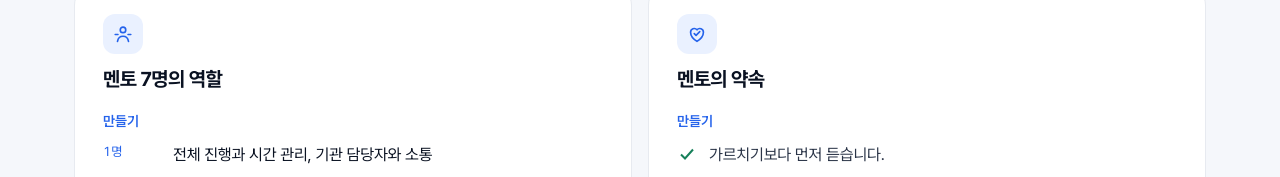
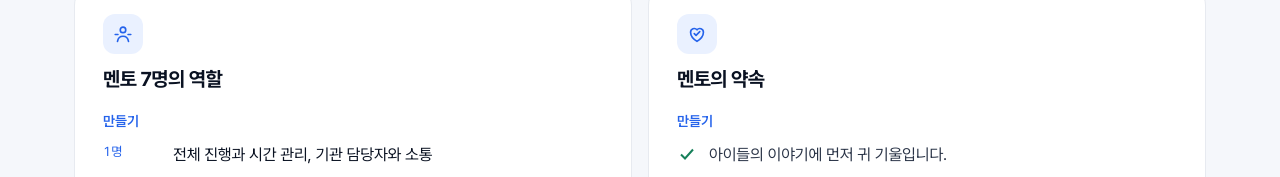
Before and after one commit to wjdtmddn8888-dot/edu-bridge-yonsei.github.io, a plain HTML site: page activity.html in a window 1280 px wide. Shown: the part 3209-3386 px from the top of the page. Drawn offline with Linux system fonts and the light colour scheme.

Commit message:
멘토의 약속 첫 문장 수정
Co-Authored-By: Claude Opus 5.5 <noreply@anthropic.com>
Claude-Session: https://claude.ai/code/session_01FGrZ4YPUukMp8DWu8275zP

```diff
--- a/activity.html
+++ b/activity.html
@@ -175,7 +175,7 @@
           <h3>멘토의 약속</h3>
           <span class="kicker">만들기</span>
           <ul class="chk">
-            <li><svg viewBox="0 0 20 20" fill="none" stroke="currentColor" stroke-width="2"><path d="M4 10.5l4 4 8-9"/></svg>가르치기보다 먼저 듣습니다.</li>
+            <li><svg viewBox="0 0 20 20" fill="none" stroke="currentColor" stroke-width="2"><path d="M4 10.5l4 4 8-9"/></svg>아이들의 이야기에 먼저 귀 기울입니다.</li>
             <li><svg viewBox="0 0 20 20" fill="none" stroke="currentColor" stroke-width="2"><path d="M4 10.5l4 4 8-9"/></svg>대신 만들어 주지 않습니다. 직접 고르고 꾸밀 수 있게 옆에서 돕습니다.</li>
             <li><svg viewBox="0 0 20 20" fill="none" stroke="currentColor" stroke-width="2"><path d="M4 10.5l4 4 8-9"/></svg>정답이나 완성도를 평가하지 않습니다.</li>
             <li><svg viewBox="0 0 20 20" fill="none" stroke="currentColor" stroke-width="2"><path d="M4 10.5l4 4 8-9"/></svg>참여를 억지로 권하지 않습니다.</li>
```
